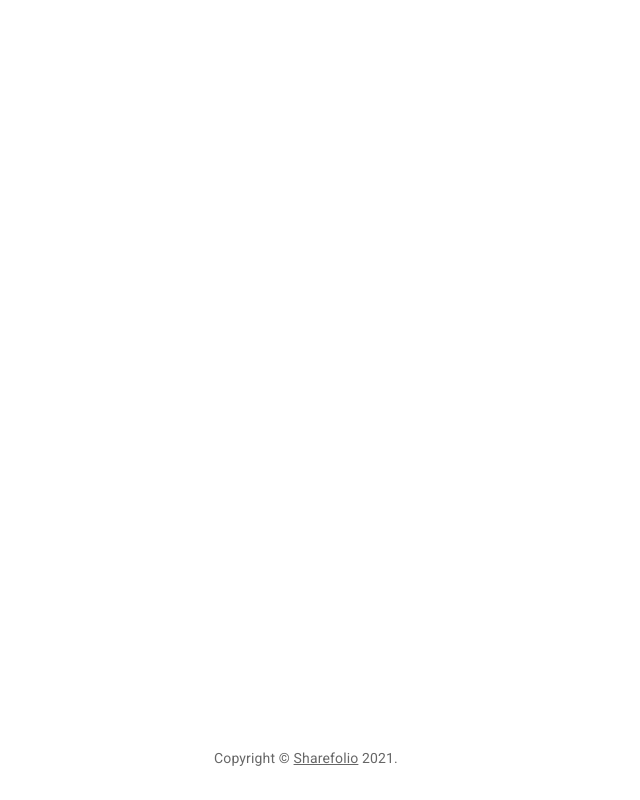
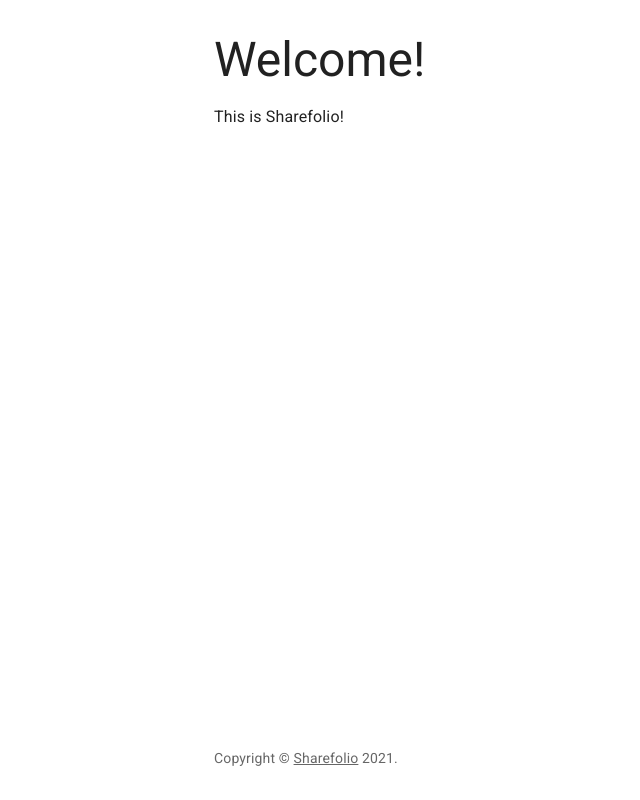
Before and after one commit to mluo24/sharefolio-frontend, a React (Create React App) app: page / in a window 1280 px wide. Shown: the whole page, without its empty margins (0-640 px from the left). Built offline with nearby package versions, Linux system fonts and the light colour scheme.

Commit message:
fixed layout route and formatting

```diff
--- a/src/App.tsx
+++ b/src/App.tsx
@@ -1,23 +1,25 @@
-import './App.css';
-import { ThemeProvider, createTheme } from '@mui/material';
-import { Route, Routes } from 'react-router-dom';
-import Home from './Pages/Home';
-import Index from './Pages/Index';
+import "./App.css";
+import { ThemeProvider, createTheme } from "@mui/material";
+import { BrowserRouter, Route, Routes } from "react-router-dom";
+import Home from "./Pages/Home";
+import Index from "./Pages/Index";
 import GeneralLayout from "./GeneralLayout";
 
-const theme = createTheme()
+const theme = createTheme();
 
 const App = () => {
   return (
     <ThemeProvider theme={theme}>
-      <Routes>
+      <BrowserRouter>
+        <Routes>
           <Route element={<GeneralLayout />}>
-              <Route index element={<Home />} />
-              <Route path="stories" element={<Index />} />
+            <Route path="/" element={<Home />} />
+            <Route path="stories" element={<Index />} />
           </Route>
-      </Routes>
+        </Routes>
+      </BrowserRouter>
     </ThemeProvider>
   );
-}
+};
 
 export default App;
--- a/src/GeneralLayout.tsx
+++ b/src/GeneralLayout.tsx
@@ -1,22 +1,22 @@
-import { Box, Container } from '@mui/material';
-import Footer from './Components/Footer';
-import { GeneralLayoutProps } from './Types/PageProps';
+import { Box, Container } from "@mui/material";
+import Footer from "./Components/Footer";
+import { Outlet } from "react-router-dom";
 
-const GeneralLayout = ({ children }: GeneralLayoutProps) => {
+const GeneralLayout = () => {
   return (
     <Box
       sx={{
-                display: 'flex',
-                flexDirection: 'column',
-                minHeight: '100vh',
+        display: "flex",
+        flexDirection: "column",
+        minHeight: "100vh",
       }}
     >
       <Container component="main" sx={{ mt: 4, mb: 2 }} maxWidth="md">
-                {children}
+        <Outlet />
       </Container>
       <Footer />
     </Box>
-    )
-}
+  );
+};
 
 export default GeneralLayout;
--- a/src/Types/PageProps.ts
+++ b/src/Types/PageProps.ts
@@ -1,3 +1,3 @@
 export interface GeneralLayoutProps {
-    children?: JSX.Element,
+  children?: JSX.Element;
 }
--- a/src/index.tsx
+++ b/src/index.tsx
@@ -1,19 +1,16 @@
-import React from 'react';
-import ReactDOM from 'react-dom';
-import './index.css';
-import App from './App';
-import reportWebVitals from './reportWebVitals';
-import { BrowserRouter } from 'react-router-dom';
-import CssBaseline from '@mui/material/CssBaseline';
+import React from "react";
+import ReactDOM from "react-dom";
+import "./index.css";
+import App from "./App";
+import reportWebVitals from "./reportWebVitals";
+import CssBaseline from "@mui/material/CssBaseline";
 
 ReactDOM.render(
   <React.StrictMode>
-    <BrowserRouter>
-      <CssBaseline />
-      <App />
-    </BrowserRouter>
+    <CssBaseline />
+    <App />
   </React.StrictMode>,
-  document.getElementById('root')
+  document.getElementById("root")
 );
 
 // If you want to start measuring performance in your app, pass a function
```
Also changed, not shown: src/Components/Footer.tsx (+7 -7 lines), src/Pages/Home.tsx (+3 -5 lines). Lines whose indentation alone changed are shown as unchanged.
